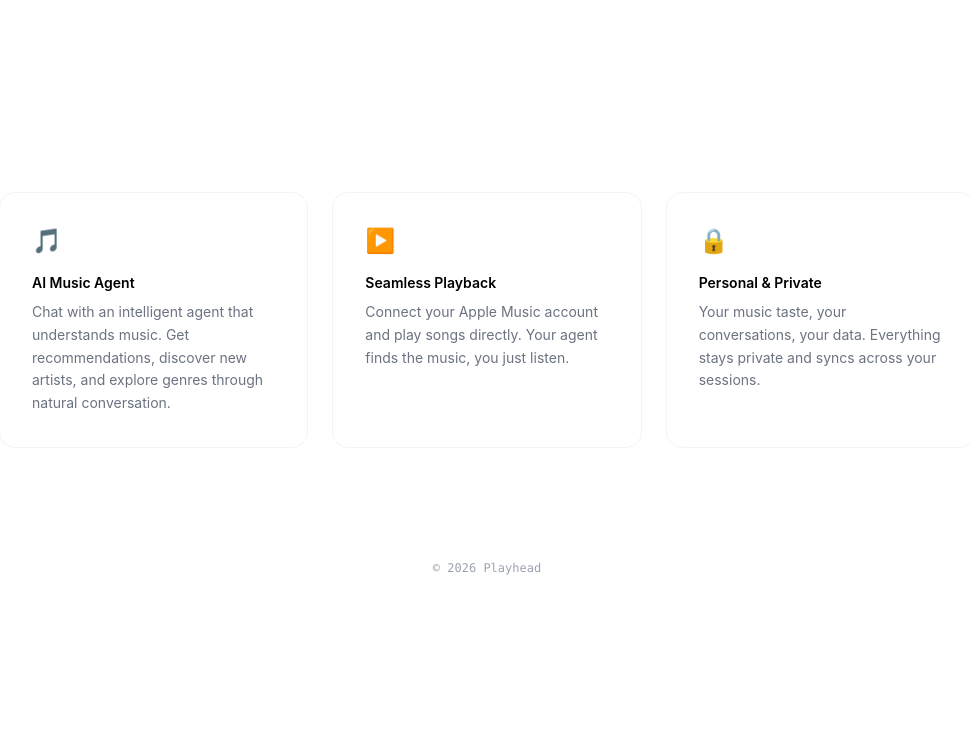
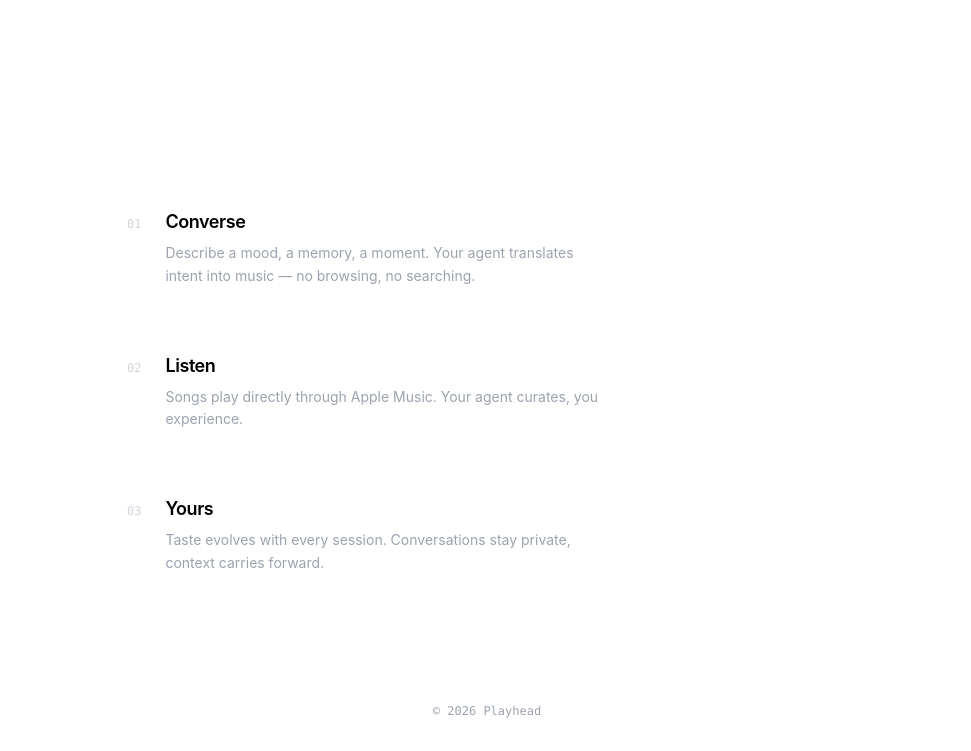
Before and after one commit to hrhrng/playheads, an Astro site in the folder apps/landing/: page / in a window 1280 px wide. Shown: the part 627-1378 px from the top of the page, without its empty margins (153-1124 px from the left). Before the commit the page ends 1235 px from the top, so only its background shows below. Built offline with nearby package versions, Linux system fonts and the light colour scheme; Astro itself is replaced by a stand-in of ours; no server answers.

Commit message:
Redesign Features section: replace card grid with numbered list
Remove emoji icons and white card layout. Use a minimal numbered
list with tighter copy — feels more editorial, less template.

```diff
--- a/apps/landing/src/components/Features.astro
+++ b/apps/landing/src/components/Features.astro
@@ -1,30 +1,29 @@
 ---
 const features = [
   {
-    title: 'AI Music Agent',
-    description: 'Chat with an intelligent agent that understands music. Get recommendations, discover new artists, and explore genres through natural conversation.',
-    icon: '🎵',
+    title: 'Converse',
+    description: 'Describe a mood, a memory, a moment. Your agent translates intent into music — no browsing, no searching.',
   },
   {
-    title: 'Seamless Playback',
-    description: 'Connect your Apple Music account and play songs directly. Your agent finds the music, you just listen.',
-    icon: '▶️',
+    title: 'Listen',
+    description: 'Songs play directly through Apple Music. Your agent curates, you experience.',
   },
   {
-    title: 'Personal & Private',
-    description: 'Your music taste, your conversations, your data. Everything stays private and syncs across your sessions.',
-    icon: '🔒',
+    title: 'Yours',
+    description: 'Taste evolves with every session. Conversations stay private, context carries forward.',
   },
 ];
 ---
 
-<section id="features" class="scroll-mt-16 px-6 py-20 max-w-5xl mx-auto">
-  <div class="grid md:grid-cols-3 gap-6">
-    {features.map((feature) => (
-      <div class="bg-white rounded-2xl p-8 border border-air-100">
-        <div class="text-2xl mb-4">{feature.icon}</div>
-        <h3 class="font-semibold text-sm mb-2">{feature.title}</h3>
-        <p class="text-air-500 text-sm leading-relaxed">{feature.description}</p>
+<section id="features" class="scroll-mt-16 px-6 py-24 max-w-3xl mx-auto">
+  <div class="space-y-16">
+    {features.map((feature, i) => (
+      <div class="flex items-baseline gap-6">
+        <span class="text-air-300 font-mono text-xs tabular-nums shrink-0">{String(i + 1).padStart(2, '0')}</span>
+        <div>
+          <h3 class="text-lg font-semibold tracking-tight mb-1.5">{feature.title}</h3>
+          <p class="text-air-400 text-sm leading-relaxed max-w-md">{feature.description}</p>
+        </div>
       </div>
     ))}
   </div>
```
